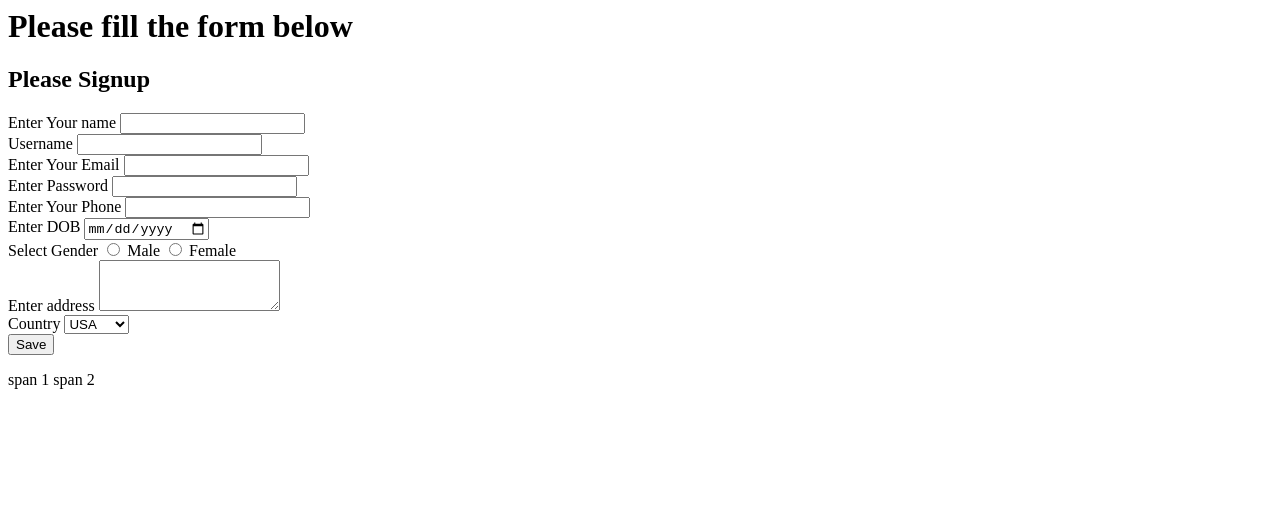
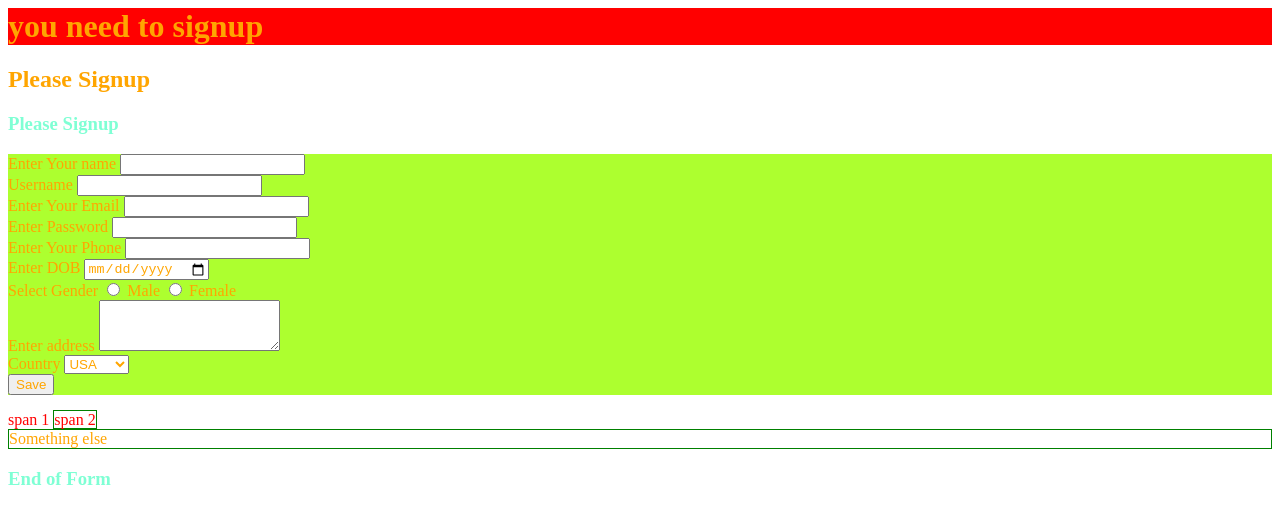
Before and after one commit to Olukola29/OO-SEP-FRONT-END, a plain HTML site: page signup/signup.html in a window 1280 px wide. Drawn offline with Linux system fonts and the light colour scheme.

Commit message:
starting css

```diff
--- /dev/null
+++ b/signup/signup.css
@@ -0,0 +1,33 @@
+
+
+/* block based on */
+
+
+/* ID selector */
+#formcontainer{
+    background-color: greenyellow;
+}
+#headcontainer{
+    background-color: red
+
+}
+
+/* TAg selector */
+h3{
+    color:aquamarine
+}
+
+span{
+    color:red
+    }
+/* Class */
+
+.text-wrapper {
+    /* Border: width, px => Pixels., type of border => Solid, Colour of border */
+    border: 1px solid green
+}
+
+* {
+    /* This applies to elemnt which colour or css is not already applied (the lowest priority) */
+    color:orange
+}
--- a/signup.html
+++ b/signup/signup.html
@@ -9,20 +9,51 @@
 <!-- Head includes header information about page -->
 
 <head>
-    <h1> Please fill the form below</h1>
+    <link rel="stylesheet" href="signup.css">
+    <!-- <style>
+        /* block based on */
+
+        #formcontainer{
+            background-color: greenyellow;
+        }
+        #headcontainer{
+            background-color: red
+
+        }
+        h3{
+            color:aquamarine
+        }
+
+        span{
+            color:red
+            }
+
+        .text-wrapper {
+            /* Border: width, px => Pixels., type of border => Solid, Colour of border */
+            border: 1px solid green
+        }
+
+        * {
+            /* This applies to elemnt which colour or css is not already applied (the lowest priority) */
+            color:orange
+        }
+
+    </style> -->
 
 </head>
 
 <!-- Body contains all the control for UI -->
 
 <body>
-    <!-- <h1> Please Signup</h1> -->
+     <h1 id="headcontainer"> you need to signup  </h1>
     <h2> Please Signup</h2>
-    <!-- <h3> Please Signup</h3>
-    <h4> Please Signup</h4>
+     <h3> Please Signup</h3>
+    <!--<h4> Please Signup</h4>
     <h5> Please Signup</h5>
     <h6> Please Signup</h6> -->
-<div>
+
+    <!--  Styles => applies inline CSS -->
+<div id="formcontainer">
 <form>
     <label>Enter Your name</label>
     <input type="text" />
@@ -69,12 +100,19 @@
 </form>
 
 </div>
+
 <span>
     span 1
 </span>
-<span>
+<span class="text-wrapper">
     span 2
 </span>
+<div class="text-wrapper">
+    Something else
+</div>
 
 </body>
 </html>
+
+
+<h3> End of Form</h3>
```
Also changed, not shown: SEO.html (+7 -5 lines), signup/css.txt (added), signup/css.types.txt (added), week3.txt (added).
